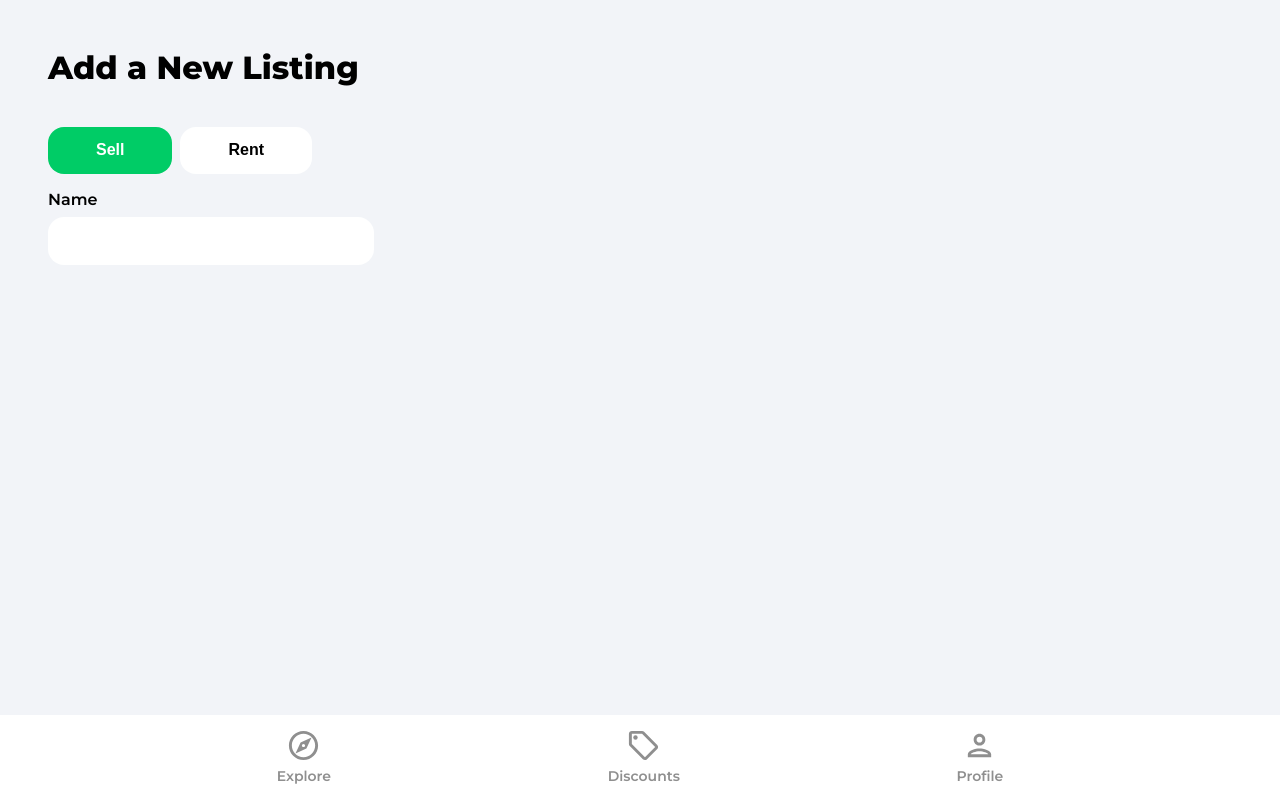
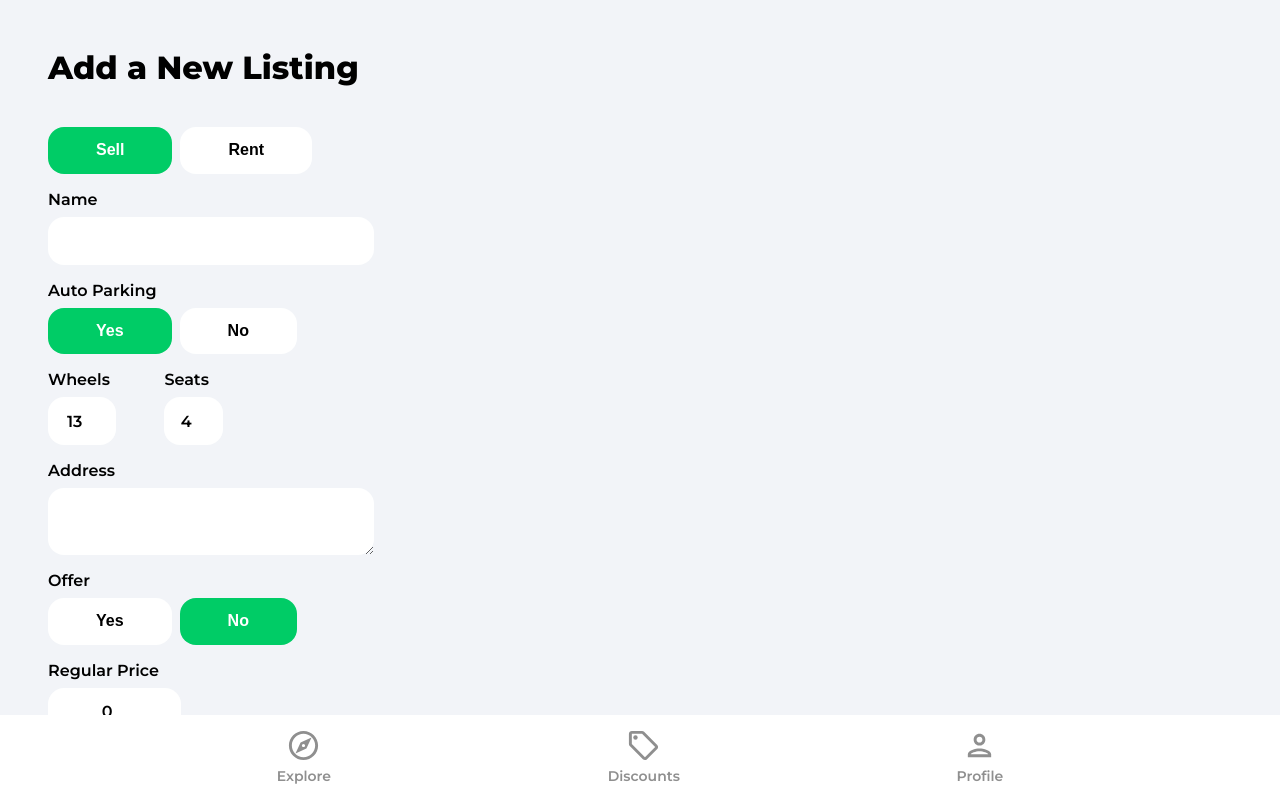
Before and after one commit to sestok/marketplace-app, a React (Create React App) app: page /new-listing in a window 1280 px wide. Shown: the top 798 px of the page. Built offline with nearby package versions, Linux system fonts and the light colour scheme; no server answers; sample sign-in values are in the browser's storage.

Commit message:
CreatListing form

```diff
--- a/src/pages/NewListing.jsx
+++ b/src/pages/NewListing.jsx
@@ -3,6 +3,7 @@ import { useState, useEffect, useRef } from 'react'
 import { getAuth, onAuthStateChanged } from 'firebase/auth'
 import { useNavigate } from 'react-router-dom'
 import Spinner from '../components/Spinner'
+import e from 'express'
 
 function NewListing() {
   const [loading, setLoading] = useState(false)
@@ -11,11 +12,11 @@ function NewListing() {
     name: '',
     seats: '4',
     wheels: '13',
-    autoParking: false,
+    autoParking: true,
     address: '',
     images: {},
-    latitude: '',
-    longitude: '',
+    latitude: 0,
+    longitude: 0,
     offer: false,
     regularPrice: 0,
     discountedPrice: 0,
@@ -55,7 +56,25 @@ function NewListing() {
     e.preventDefault()
   }
   const onMutate = (e) => {
-    // here
+    let boolean = null
+    if (e.target.value === 'true') {
+      boolean = true
+    }
+    if (e.target.value === 'false') {
+      boolean = false
+    }
+    if (e.target.files) {
+      setFormData((prevState) => ({
+        ...prevState,
+        images: e.target.files,
+      }))
+    }
+    if (!e.target.files) {
+      setFormData((prevState) => ({
+        ...prevState,
+        [e.target.id]: boolean ?? e.target.value,
+      }))
+    }
   }
   if (loading) {
     return <Spinner />
@@ -98,7 +117,140 @@ function NewListing() {
             minLength='7'
             required
           />
+          <label className='formLabel'>Auto Parking</label>
+          <div className='formButtons'>
+            <button
+              className={autoParking ? 'formButtonActive' : 'formButton'}
+              type='button'
+              id='autoParking'
+              value={true}
+              onClick={onMutate}
+            >
+              Yes
+            </button>
+            <button
+              className={
+                !autoParking && autoParking !== null
+                  ? 'formButtonActive'
+                  : 'formButton'
+              }
+              type='button'
+              id='autoParking'
+              value={false}
+              onClick={onMutate}
+            >
+              No
+            </button>
+          </div>
+          <div className='formRooms flex'>
+            <div>
+              <label className='formLabel'>Wheels</label>
+              <input
+                className='formInputSmall'
+                type='number'
+                id='wheels'
+                value={wheels}
+                onChange={onMutate}
+                min='9'
+                max='50'
+                required
+              />
+            </div>
+            <div>
+              <label className='formLabel'>Seats</label>
+              <input
+                className='formInputSmall'
+                type='number'
+                id='seats'
+                value={seats}
+                onChange={onMutate}
+                min='3'
+                max='8'
+                required
+              />
+            </div>
+          </div>
+          <label className='formLabel'>Address</label>
+          <textarea
+            className='formInputAddress'
+            type='text'
+            id='address'
+            value={address}
+            onChange={onMutate}
+            required
+          />
+          <label className='formLabel'>Offer</label>
+          <div className='formButtons'>
+            <button
+              className={offer ? 'formButtonActive' : 'formButton'}
+              type='button'
+              id='offer'
+              value={false}
+              onClick={onMutate}
+            >
+              Yes
+            </button>
+            <button
+              className={
+                !offer && offer !== null ? 'formButtonActive' : 'formButton'
+              }
+              type='button'
+              id='offer'
+              value={false}
+              onClick={onMutate}
+            >
+              No
+            </button>
+          </div>
 
+          <label className='formLabel'>Regular Price</label>
+          <div className='formPriceDiv'>
+            <input
+              className='formInputSmall'
+              type='number'
+              id='regularPrice'
+              value={regularPrice}
+              onChange={onMutate}
+              min='50'
+              max='750000000'
+              required
+            />
+            {type === 'rent' && <p className='formPriceText'>$ / Month</p>}
+          </div>
+
+          {offer && (
+            <>
+              <label className='formLabel'>Discounted Price</label>
+              <input
+                className='formInputSmall'
+                type='number'
+                id='discountedPrice'
+                value={discountedPrice}
+                onChange={onMutate}
+                min='50'
+                max='750000000'
+                required={offer}
+              />
+            </>
+          )}
+
+          <label className='formLabel'>Images</label>
+          <p className='imagesInfo'>
+            The first image will be the cover (max 6).
+          </p>
+          <input
+            className='formInputFile'
+            type='file'
+            id='images'
+            onChange={onMutate}
+            max='6'
+            accept='.jpg,.png,.jpeg'
+            multiple
+            required
+          />
+          <button type='submit' className='primaryButton createListingButton'>
+            Create Listing
+          </button>
         </form>
       </main>
     </div>
```
